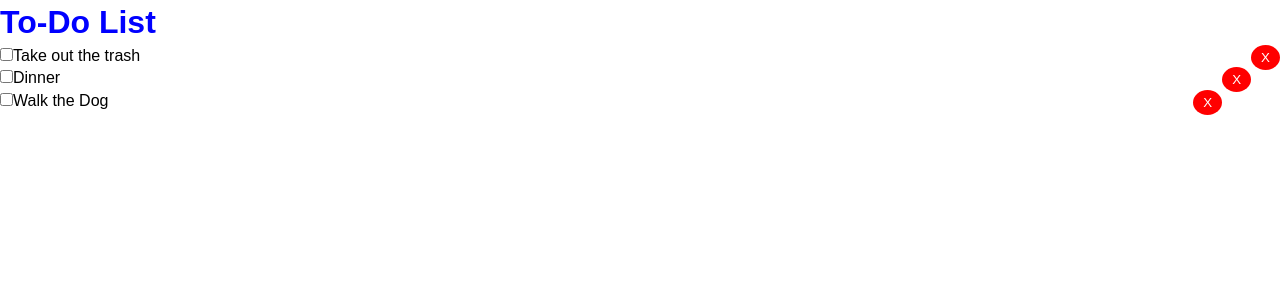
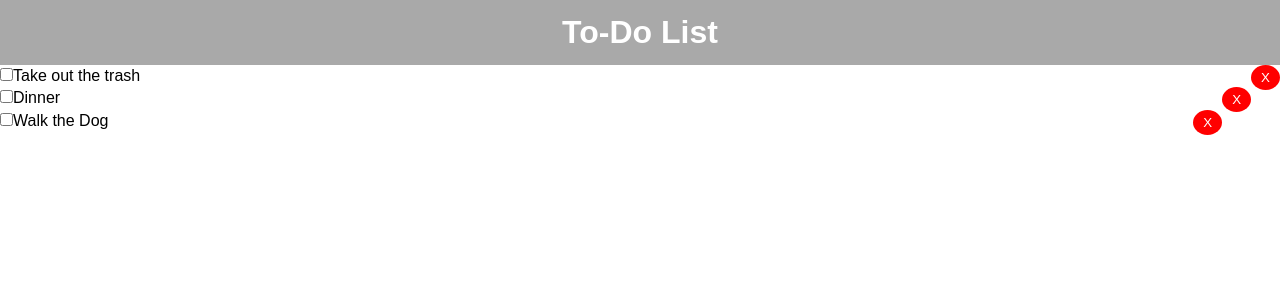
Before and after one commit to stevenkussmaul/todo-app-react, a React (Create React App) app: page / in a window 1280 px wide. Shown: the top 300 px of the page. Built offline with nearby package versions, Linux system fonts and the light colour scheme.

Commit message:
added header styling

```diff
--- a/src/components/layout/Header.js
+++ b/src/components/layout/Header.js
@@ -9,7 +9,10 @@ function Header() {
 }
 
 const headerStyle = {
-    color: 'blue'
+    background: 'darkgray',
+    color: 'white',
+    textAlign: 'center',
+    padding: '10px'
 }
 
 export default Header;
```
